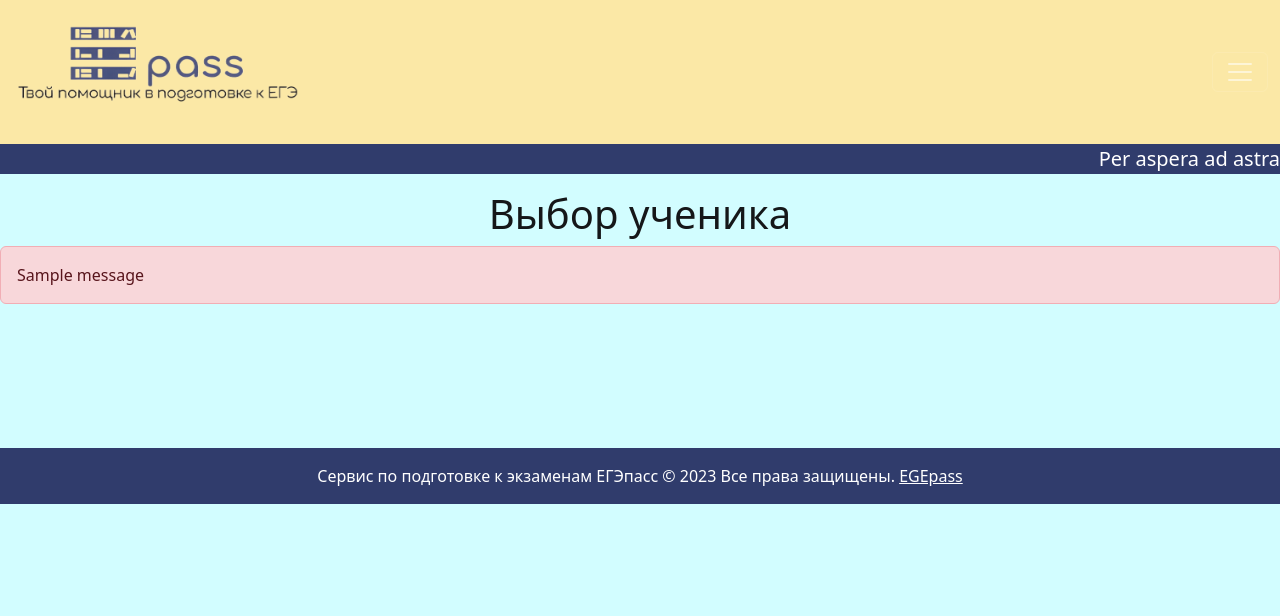
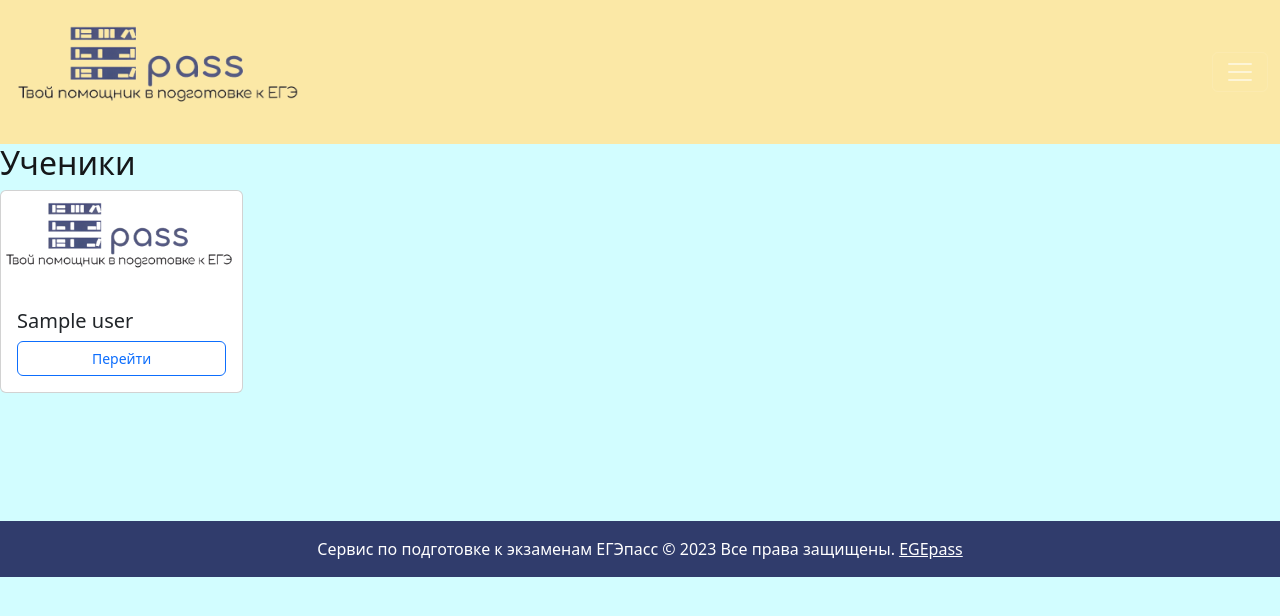
Before and after one commit to Ardrass2/EGEpass, a Flask app: template templates/teacher.html in a window 1280 px wide. Shown: the top 616 px of the page. Run offline with Flask 3, Linux system fonts and the light colour scheme; tables that the repository leaves empty hold one stand-in row (values such as "Sample post"); the template is opened without the code that fills it: values that come from a table or form of the project are taken from there, most other values are stand-ins (such as "Sample title", 1, 10 or a date in 2020); one stand-in notice (Sample message) is shown; parts of the project's set-up code (start-up, migrations or seed data) failed here and were passed over; some libraries are stand-ins or nearby versions.

Commit message:
Добавлена возможность выбирать учеников по любому предмету для учителя.

```diff
--- a/main.py
+++ b/main.py
@@ -1,7 +1,7 @@
 from flask import Flask, render_template, redirect, url_for, flash, request
 from flask_login import LoginManager, login_user, current_user, logout_user, login_required
 import plotly.graph_objs as go
-# import plotly.express as px
+import plotly.express as px
 import plotly
 import json
 from werkzeug.security import generate_password_hash
@@ -184,7 +184,13 @@ def subject(subject):
         return redirect(url_for('index'))
     elif current_user.role == 'teacher':
         form = TeacherForm()
-        return render_template('teacher.html', title=subject, subject=subject, form=form, id=str(current_user.id))
+        db = db_session.create_session()
+        users = db.query(Friends).filter(Friends.teacher_id == current_user.id).all()
+        usernames = []
+        for user in users:
+            usernames.append(find_user(user.student_id).username)
+        return render_template('teacher.html', users=usernames, title=subject,
+                               subject=subject, form=form, id=str(current_user.id))
     else:
         bad = []
         db = db_session.create_session()
--- a/templates/teacher.html
+++ b/templates/teacher.html
@@ -1,17 +1,15 @@
-{% extends 'base.html' %}
-
+{% extends 'base.html'%}
 {% block content %}
-<form method="POST" action="/settings">
-    {{ form.hidden_tag() }}
-    <figure class="text-end text-white" style="background-color: #303C6C">
-      <blockquote class="blockquote">
-        <p>Per aspera ad astra</p>
-      </blockquote>
-    </figure>
-    <h1 class="text-center">Выбор ученика</h1>
-
-</form>
-{% for msg in get_flashed_messages(True) %}
-    <div class="alert alert-danger" role="alert">{{msg[1]}}</div>
-{% endfor %}
+<h2>Ученики</h2>
+<div class="cards">
+    {% for user in users %}
+    <div class="card">
+        <img src="/static/img/logo.png" class="card-img-top" alt="...">
+        <div class="card-body">
+            <h5 class="card-title">{{user.capitalize()}}</h5>
+            <a href="subjects/{{subject}}" class="btn btn-outline-primary">Перейти</a>
+        </div>
+    </div>
+    {% endfor %}
+</div>
 {% endblock %}
```
